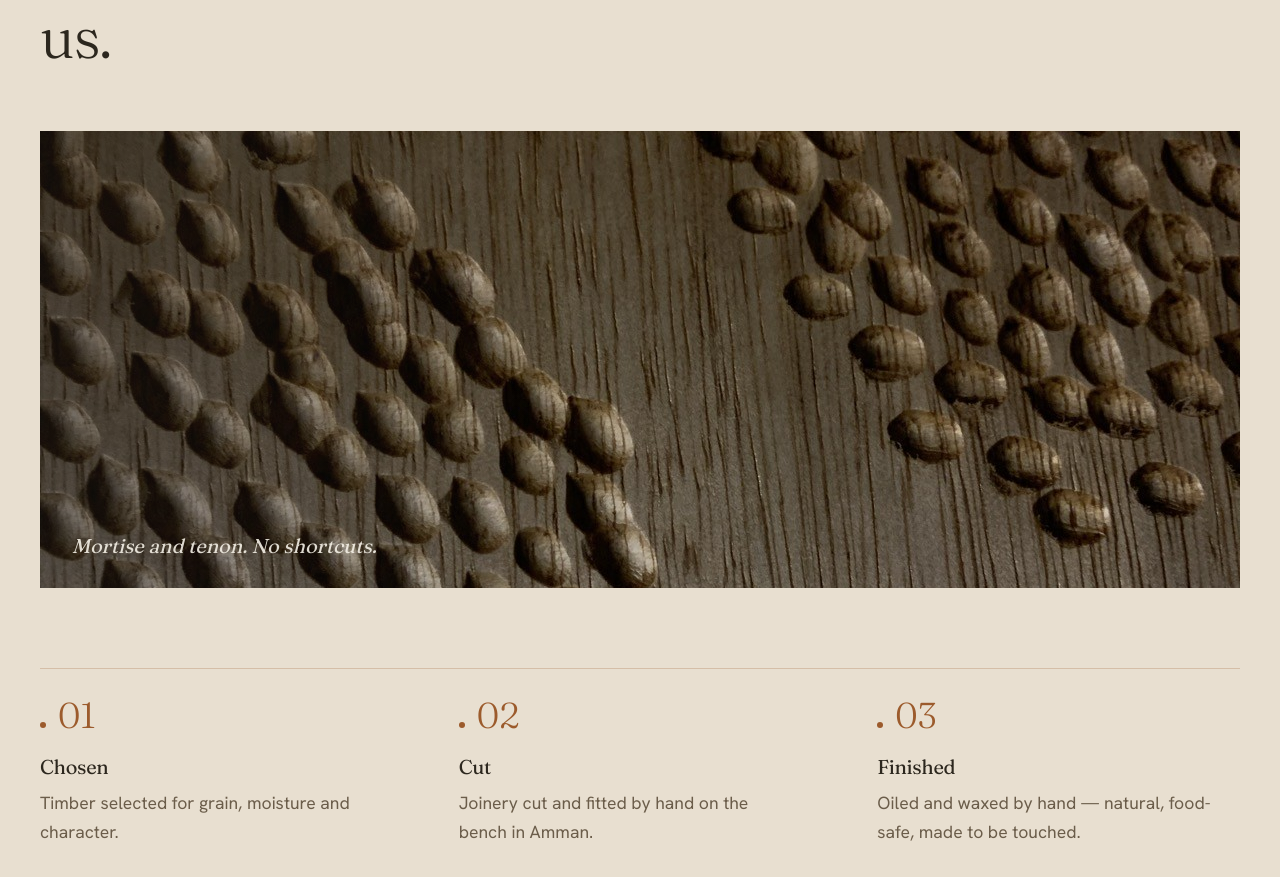
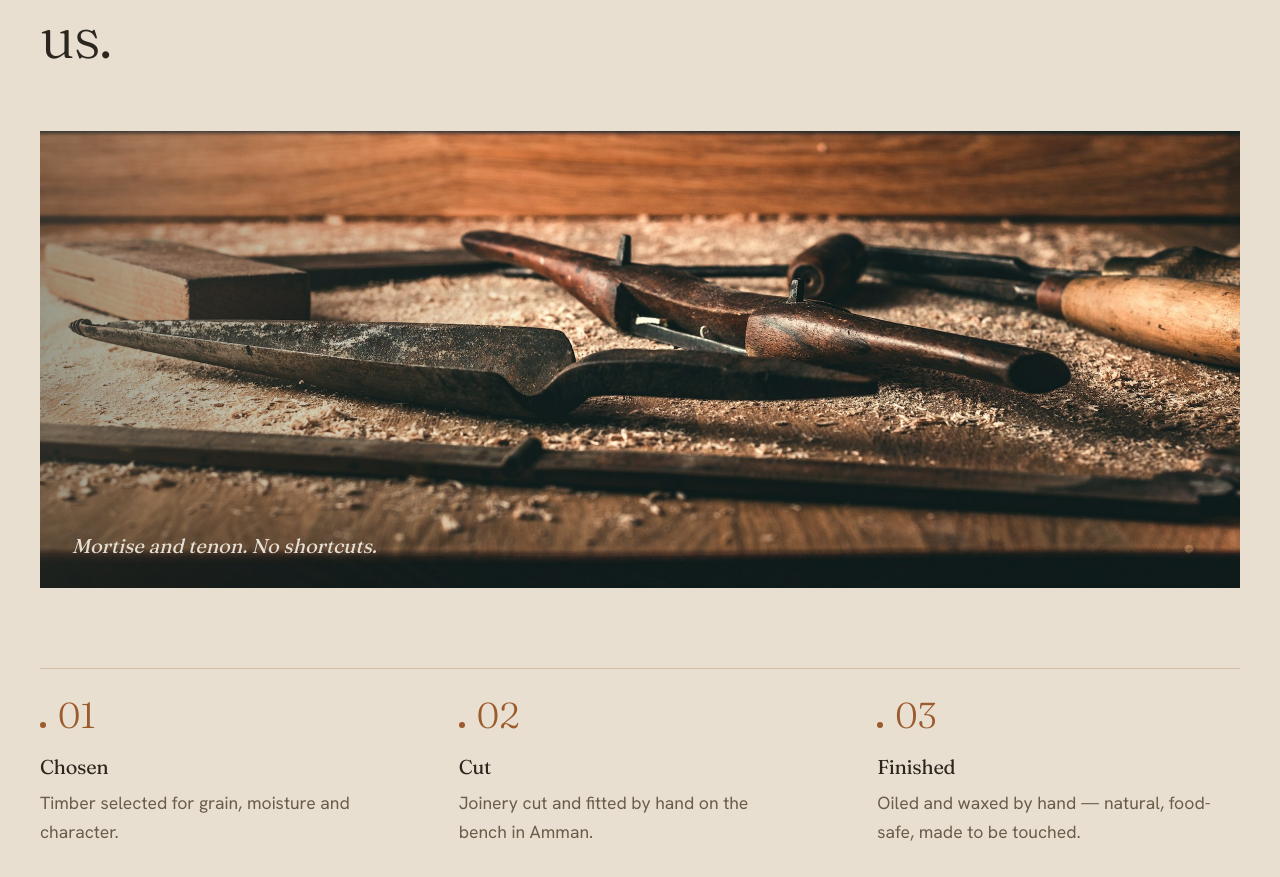
Before and after one commit to freefall4r/plexus-website, a Next.js app: page / in a window 1280 px wide. Shown: the part 7882-8759 px from the top of the page. Built offline with nearby package versions, Linux system fonts and the light colour scheme.

Commit message:
Craft section: swap band image to warm hand-tools-on-workbench (Unsplash, commercial-free)
Co-Authored-By: Claude Opus 4.8 (1M context) <noreply@anthropic.com>

```diff
--- a/components/redesign/MakerProcess.tsx
+++ b/components/redesign/MakerProcess.tsx
@@ -25,8 +25,8 @@ export function MakerProcess() {
         <Reveal delay={0.12}>
           <div className="relative mt-12 aspect-[16/10] w-full overflow-hidden md:mt-16 md:aspect-[21/8]">
             <Image
-              src="/brand/hero-carved.jpg"
-              alt="Hand-carved, dimpled wood surface raked by low light"
+              src="/brand/craft.jpg"
+              alt="Hand tools and sawdust on a workbench in warm low light"
               fill
               sizes="100vw"
               className="object-cover"
```
Also changed, not shown: public/brand/craft.jpg (added).
